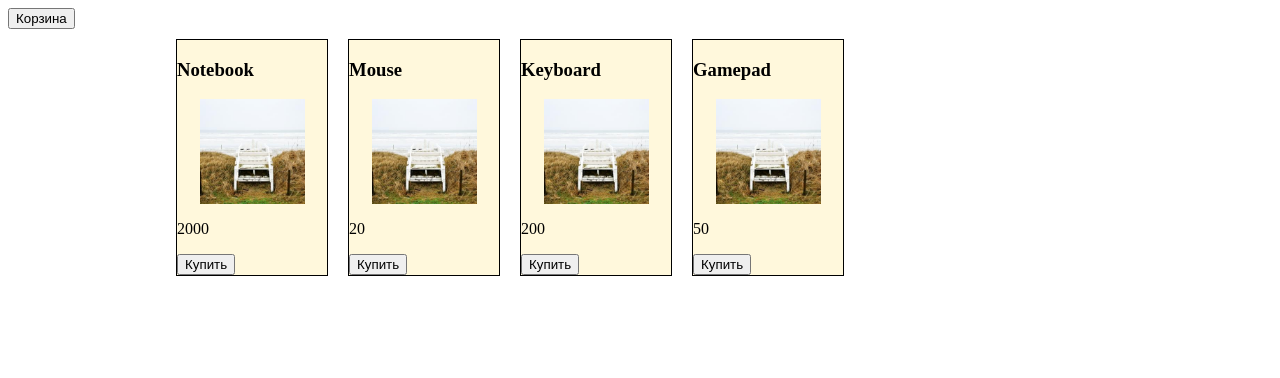
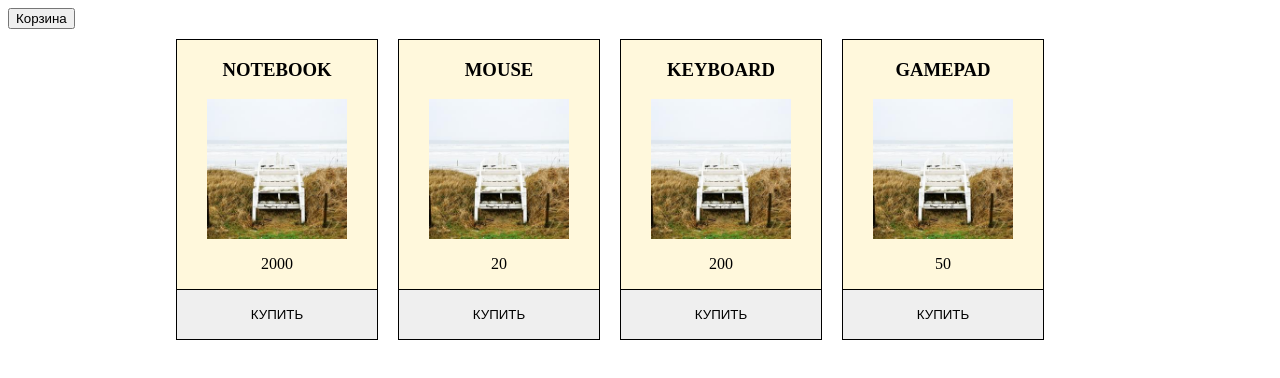
Before and after one commit to Full-Hole/JS2HomeWork, a plain HTML site: page index.html in a window 1280 px wide. Drawn offline with Linux system fonts and the light colour scheme.

Commit message:
Style update

```diff
--- a/JS/script.js
+++ b/JS/script.js
@@ -9,7 +9,7 @@ const products = [
 //Функция для формирования верстки каждого товара
 const renderProduct = (product, img='img/1.jpg') => {
   return `<div class="product-item">
-              <h3>${product.title}</h3>
+              <h3 class="product-title">${product.title}</h3>
               <img src="${img}" class="product-img">
               <p>${product.price}</p>
               <button class="buy-btn">Купить</button>
--- a/css/style.css
+++ b/css/style.css
@@ -1,5 +1,6 @@
 .container {
     width: 75%;
+    min-width: 200px;
     margin: 0 auto;
 }
 .products {
@@ -8,9 +9,10 @@
 }
 .product-item {
     background-color: cornsilk;
-    width: 150px;
+    width: 200px;
     margin: 10px;
     border: 1px solid black;
+    text-align: center
 }
 .product-img {
     display: block;
@@ -18,3 +20,16 @@
     margin: 0 auto;
     width: 70%;
 }
+.product-title {
+    text-transform: uppercase;
+}
+.buy-btn {
+    width: 100%;
+    height: 50px;
+    text-transform: uppercase;
+    border: none;
+    border-top: 1px solid black;
+}
+.buy-btn:active {
+    background-color: greenyellow;
+}
```
